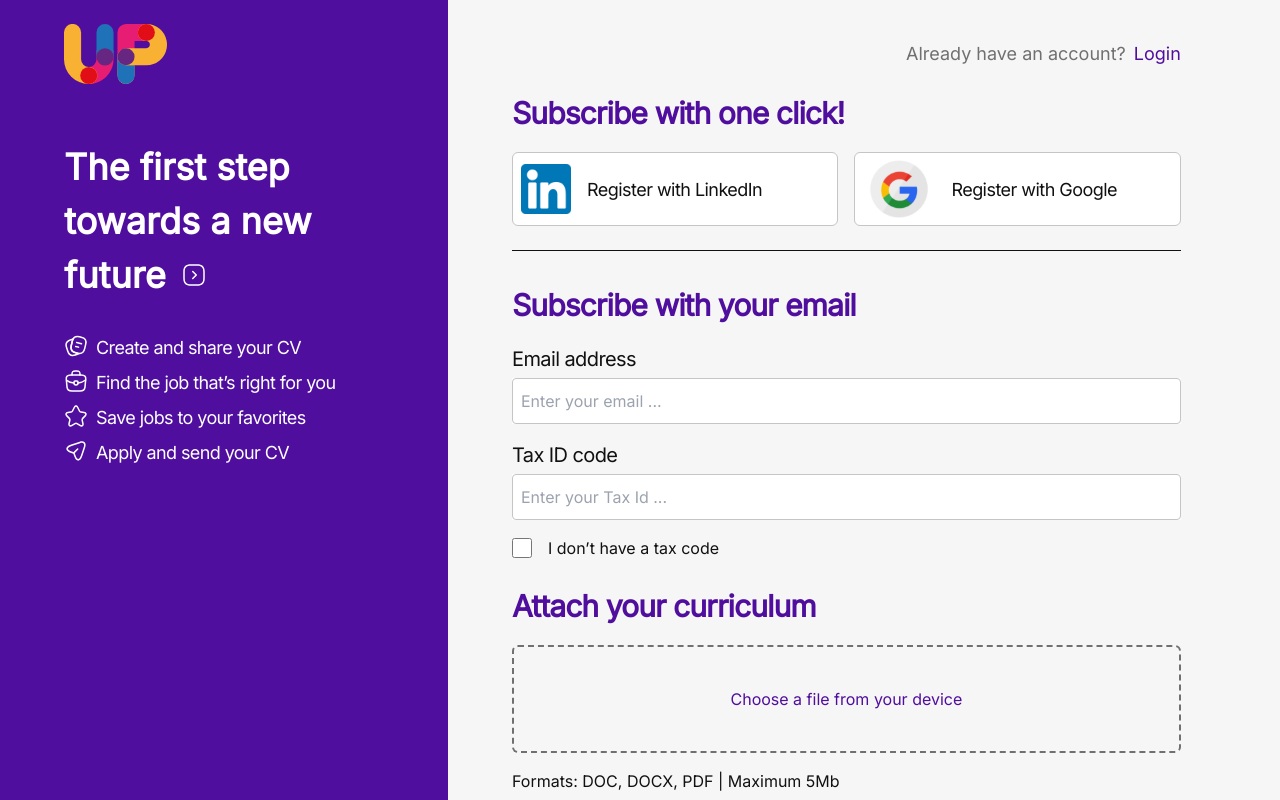
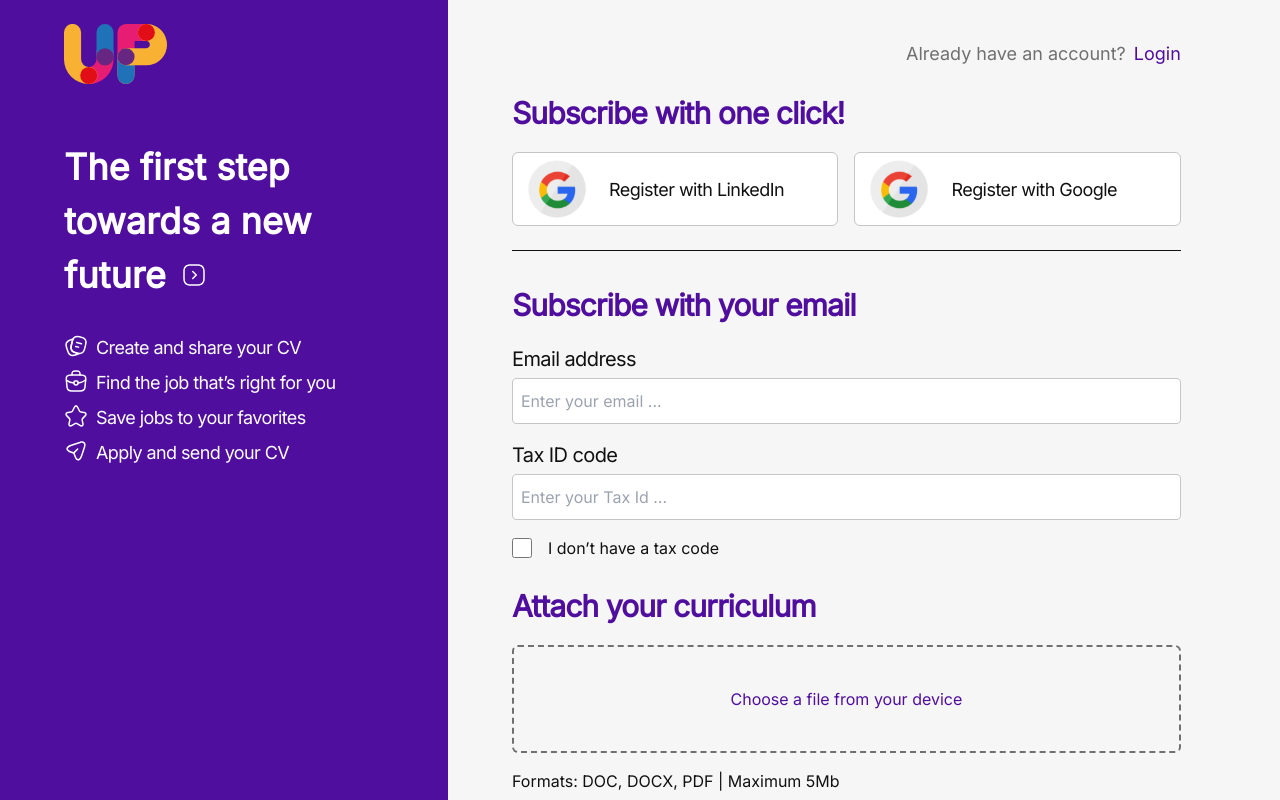
Before and after one commit to ranaahtisham24/uplavoro-frontend, a Next.js app: page /register in a window 1280 px wide. Shown: the top 800 px of the page. Built offline with nearby package versions, Linux system fonts and the light colour scheme; no server answers.

Commit message:
issues 1

```diff
--- a/src/components/register/rightSection.js
+++ b/src/components/register/rightSection.js
@@ -1,7 +1,7 @@
 import Image from "next/image";
 import Link from "next/link";
 import React, { useEffect, useRef } from "react";
-import LinkedIn from "../../../public/assets/icons/linkedin.svg";
+// import LinkedIn from "../../../public/assets/icons/linkedin.svg";
 import Google from "../../../public/assets/icons/google.svg";
 import ReactSelectField from "../common/reactSelectField";
 import { useForm } from "react-hook-form";
@@ -70,7 +70,7 @@ const RightSection = () => {
               onClick={() => signIn("linkedin")}
               className="bg-white flex gap-x-4 w-[437px] h-[74px] p-2 items-center border border-gray-100 rounded-md"
             >
-              <Image src={LinkedIn} alt="" style={{ width: "", height: "" }} />
+              <Image src={Google} alt="" style={{ width: "", height: "" }} />
               <p className="text-black text-[18px] tracking-[-0.54px]">Register with LinkedIn</p>
             </div>
             <div
```
